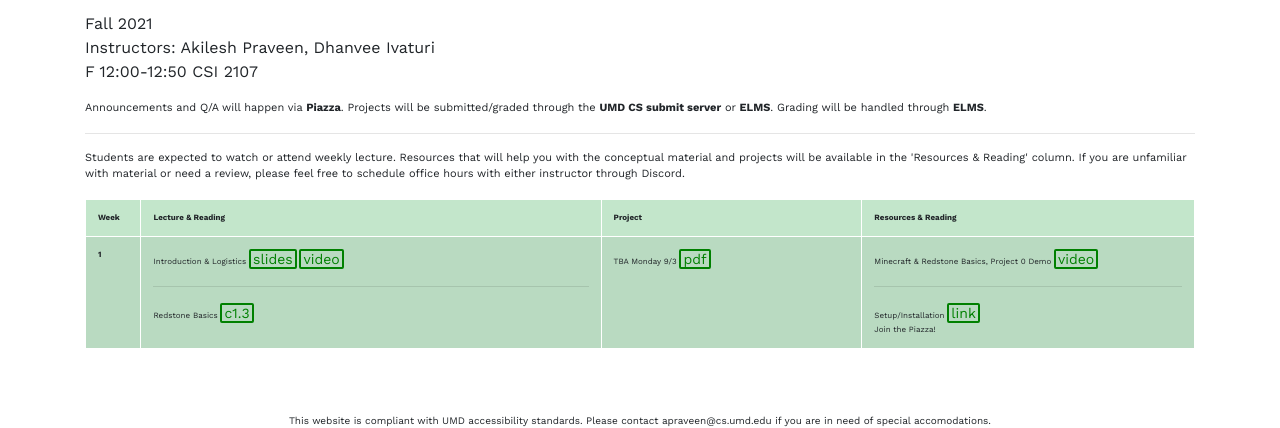
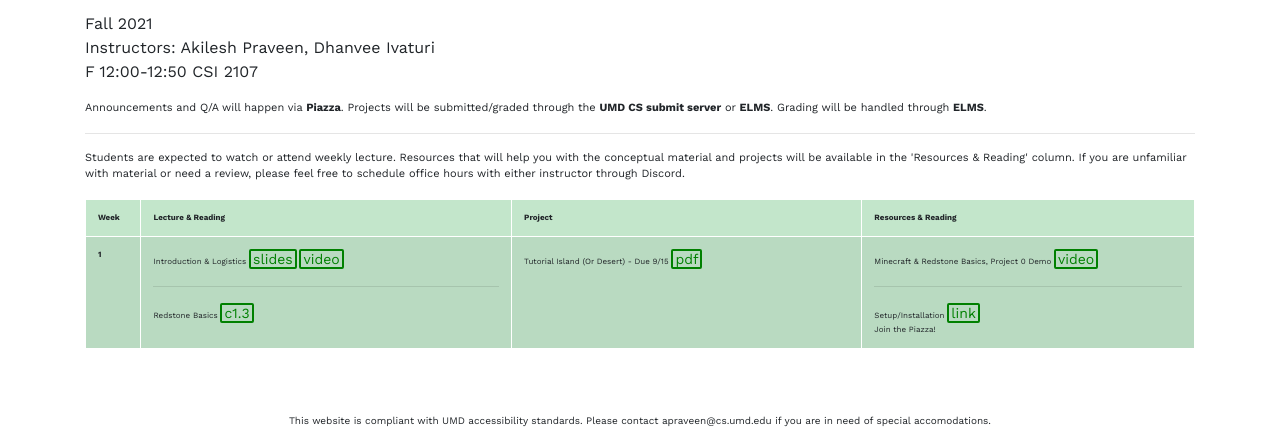
Before and after one commit to CMSC-389E/CMSC-389E.github.io, a website: page index.html in a window 1280 px wide. Shown: the part 649-1077 px from the top of the page. Drawn offline with nearby package versions, Linux system fonts and the light colour scheme.

Commit message:
link project 0 to index

```diff
--- a/index.html
+++ b/index.html
@@ -98,8 +98,8 @@
 
       </td>
               <td>
-                TBA Monday 9/3
-                <a target="_blank" href="#" class="link">pdf</a>
+                Tutorial Island (Or Desert) - Due 9/15
+                <a target="_blank" href="projects/project_1.pdf" class="link">pdf</a>
               </td>
               <td>
                 Minecraft & Redstone Basics, Project 0 Demo <a target="_blank"
```
Also changed, not shown: 9 other files.
